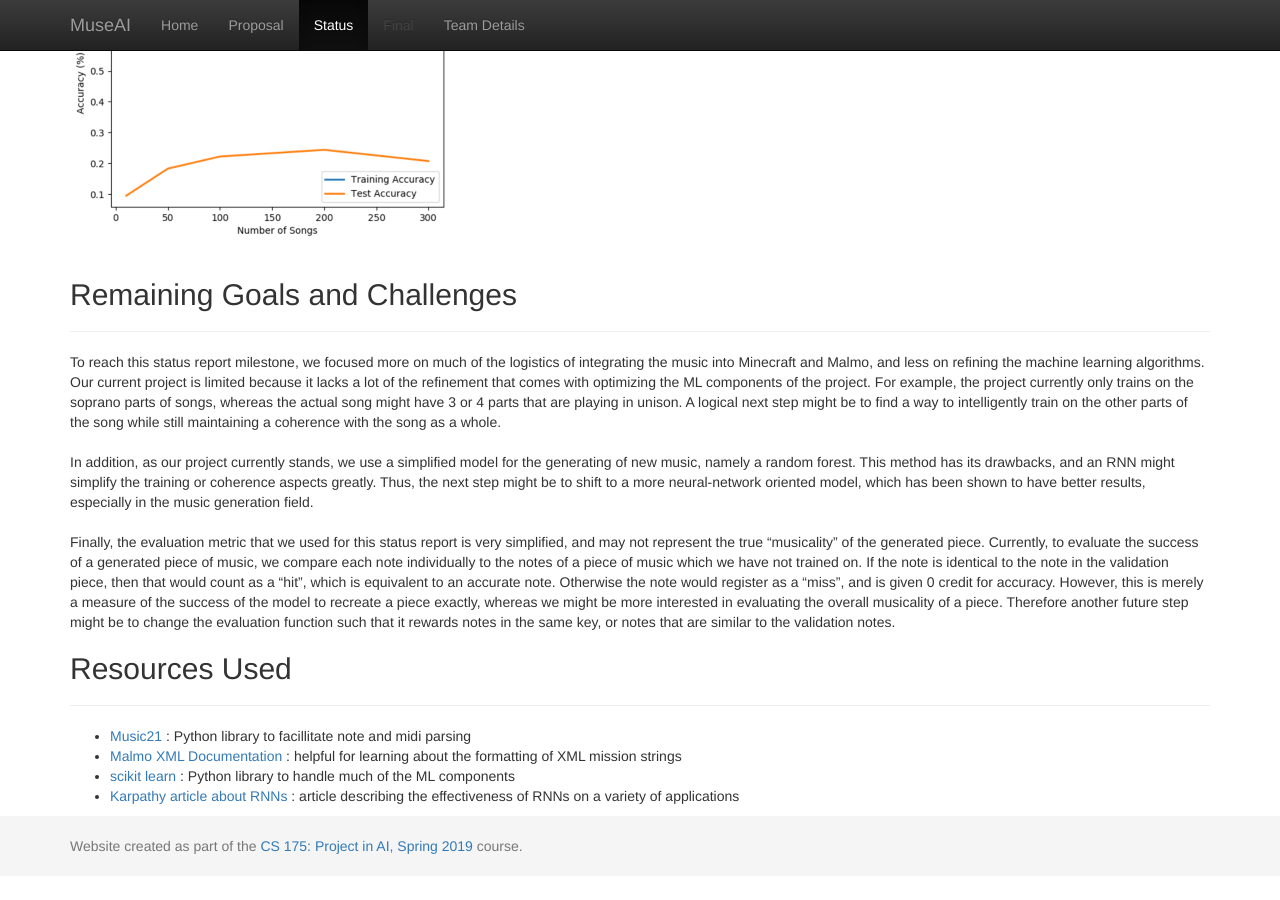
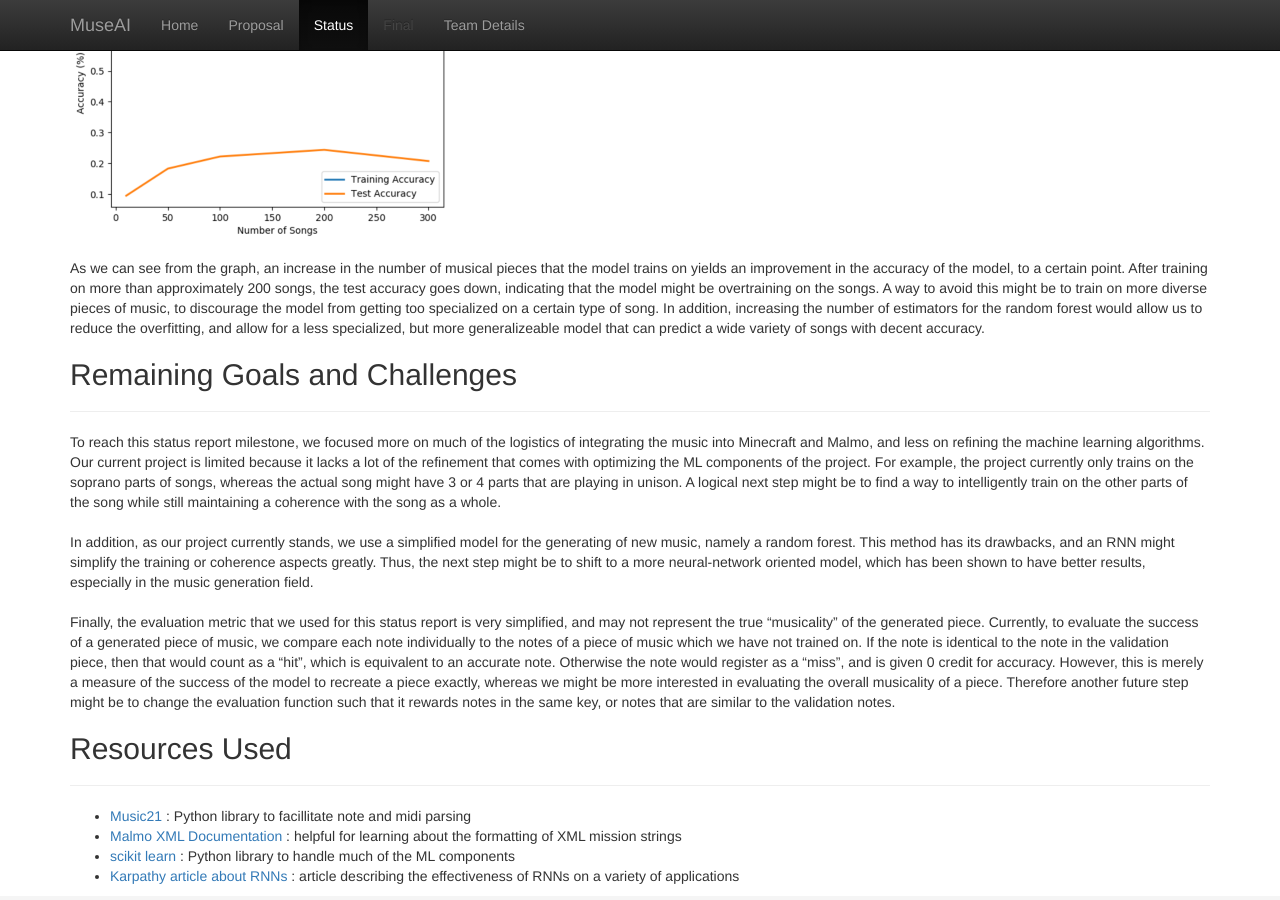
Before and after one commit to DylanAgiman/MuseAI, a Jekyll site: the page built from docs/status.md, in a window 1280 px wide and 900 px high, scrolled down 1422 px. Built offline with Jekyll 4.4.1, drawn with Linux system fonts in a browser that asks for light colours; before the commit the page ends 2298 px from its top, so only the background shows below that.

Commit message:
updated evaluation

```diff
--- a/docs/status.md
+++ b/docs/status.md
@@ -27,6 +27,7 @@ This is the not the most accurate method of evaluating the function, but it allo
 <br><br>
 ![training graph](Training_graph.png)
 <br><br>
+As we can see from the graph, an increase in the number of musical pieces that the model trains on yields an improvement in the accuracy of the model, to a certain point. After training on more than approximately 200 songs, the test accuracy goes down, indicating that the model might be overtraining on the songs. A way to avoid this might be to train on more diverse pieces of music, to discourage the model from getting too specialized on a certain type of song. In addition, increasing the number of estimators for the random forest would allow us to reduce the overfitting, and allow for a less specialized, but more generalizeable model that can predict a wide variety of songs with decent accuracy.
 
 ## Remaining Goals and Challenges
 ---------------------------------
```
